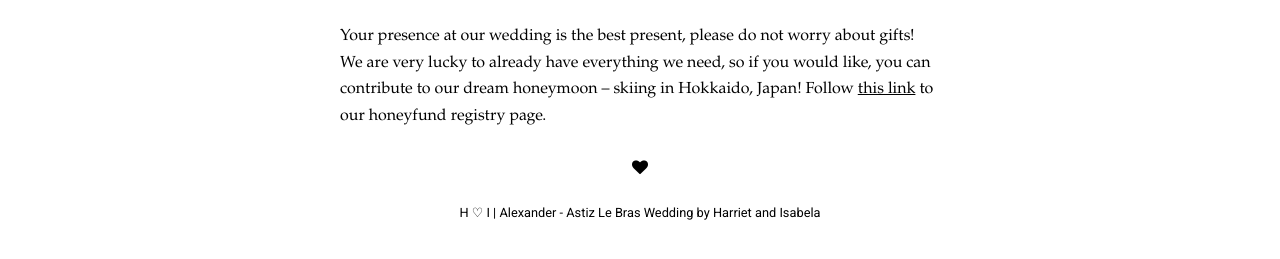
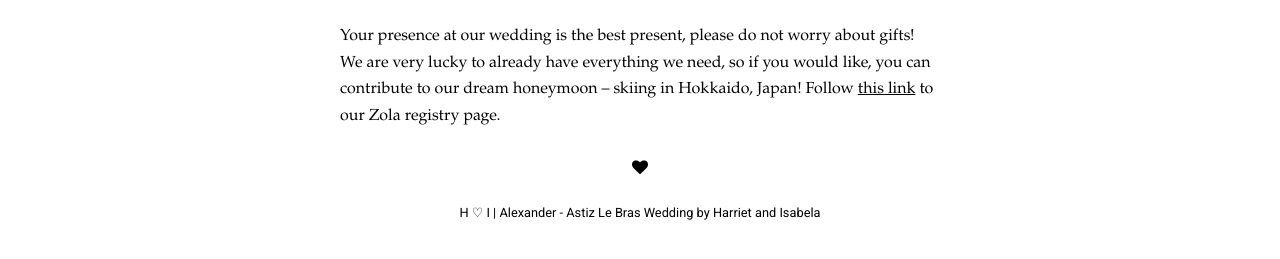
Before and after one commit to halexand/wedding, a Jekyll site: the page built from _posts/2017-07-01-Registry.md, in a window 1280 px wide. Shown: the part 529-788 px from the top of the page. Built offline with Jekyll 4.4.1, drawn with Linux system fonts in a browser that asks for light colours; nearby versions of some CDN libraries.

Commit message:
Update 2017-07-01-Registry.md

```diff
--- a/_posts/2017-07-01-Registry.md
+++ b/_posts/2017-07-01-Registry.md
@@ -8,4 +8,4 @@ image:
   feature: wed42.jpg
 ---
 
-Your presence at our wedding is the best present, please do not worry about gifts! We are very lucky to already have everything we need, so if you would like, you can contribute to our dream honeymoon -- skiing in Hokkaido, Japan! Follow [this link](https://www.honeyfund.com/wedding/IziandHdotTieTheKnot) to our honeyfund registry page.
+Your presence at our wedding is the best present, please do not worry about gifts! We are very lucky to already have everything we need, so if you would like, you can contribute to our dream honeymoon -- skiing in Hokkaido, Japan! Follow [this link](https://www.zola.com/registry/isabelaandharriet) to our Zola registry page.
```
